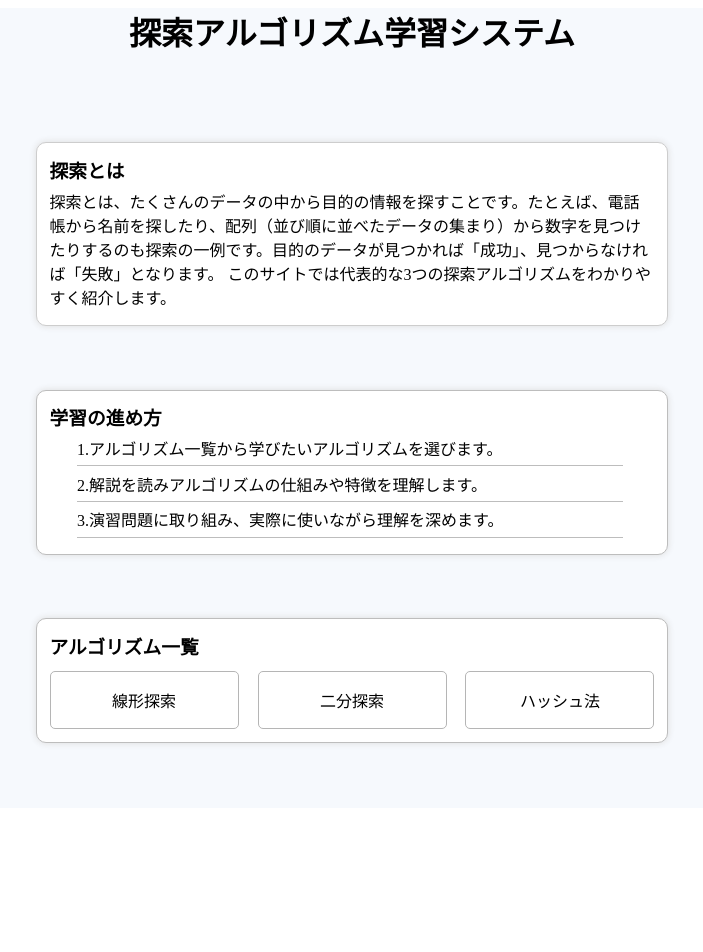
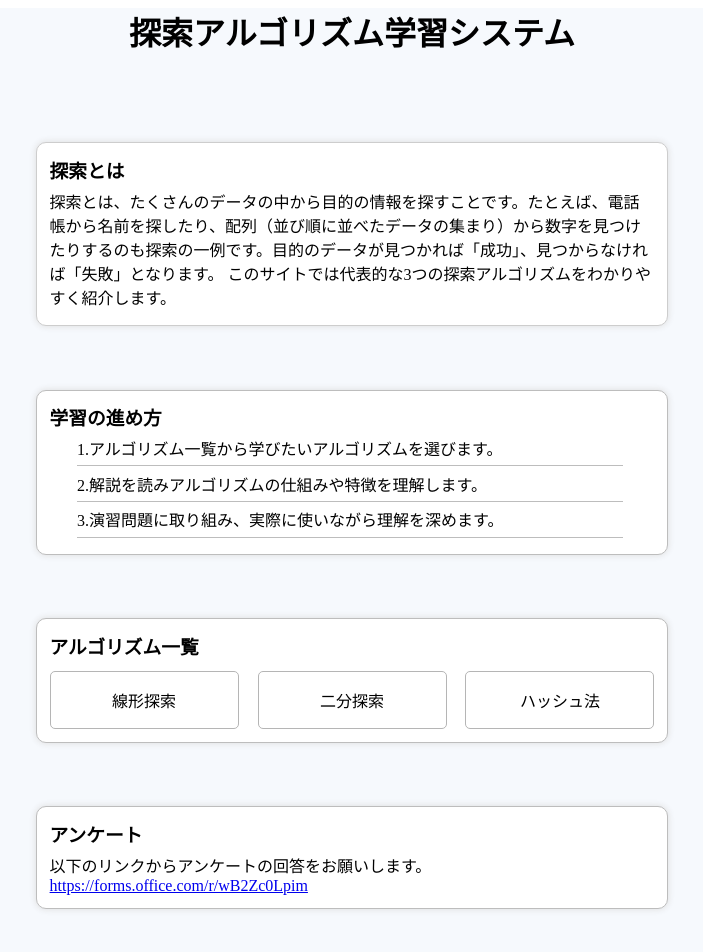
Before and after one commit to tdufimil/search-lerning-system, a React (Vite) app: page / in a window 1280 px wide. Shown: the top 952 px of the page, without its empty margins (288-991 px from the left). Before the commit the page ends 816 px from the top, so only its background shows below. Built offline with nearby package versions, Linux system fonts and the light colour scheme.

Commit message:
アンケートリンク追加

```diff
--- a/src/components/Home.css
+++ b/src/components/Home.css
@@ -1,11 +1,9 @@
 .home {
    background-color: #F6F9FD;
-   height: 100vh;
+   height: 120vh;
+   padding-bottom: 0%;
 }
 
-.title {
-
-}
 
 .title h1 {
    text-align: center;
@@ -144,3 +142,32 @@
 .hash p{
    text-align: center;
 }
+
+.research{
+   margin-top: 10%;
+   background-color: white;
+   border: 1px solid #bdbdbd;
+   border-radius: 10px;
+   box-shadow: 0px 0px 7px #dcdcdc;
+}
+
+.research h3{
+   margin-top: 2%;
+   margin-left: 2%;
+   margin-bottom: 1%;
+}
+
+.research p {
+   margin-top: 0%;
+   margin-left: 2%;
+   margin-right: 2%;
+   margin-bottom: 0%;
+}
+
+.research a {
+   display:block;
+   margin-top: 0%;
+   margin-left: 2%;
+   margin-right: 2%;
+   margin-bottom: 2%;
+}
--- a/src/components/Home.jsx
+++ b/src/components/Home.jsx
@@ -44,6 +44,11 @@ function Home() {
            </div>
           </div>
         </div>
+        <div className="research">
+          <h3>アンケート</h3>
+          <p>以下のリンクからアンケートの回答をお願いします。</p>
+          <a href="https://forms.office.com/Pages/ResponsePage.aspx?id=ixIOAf0kL06CbvxAt5p-YWUrbDyN8qtLmjvYfIJZ-g9UQk9NMzVBUDc0VFQ4VFhYM1AwR1NMNkZRUC4u">https://forms.office.com/r/wB2Zc0Lpim</a>
+        </div>
       </div>
     </div>
   )
```
